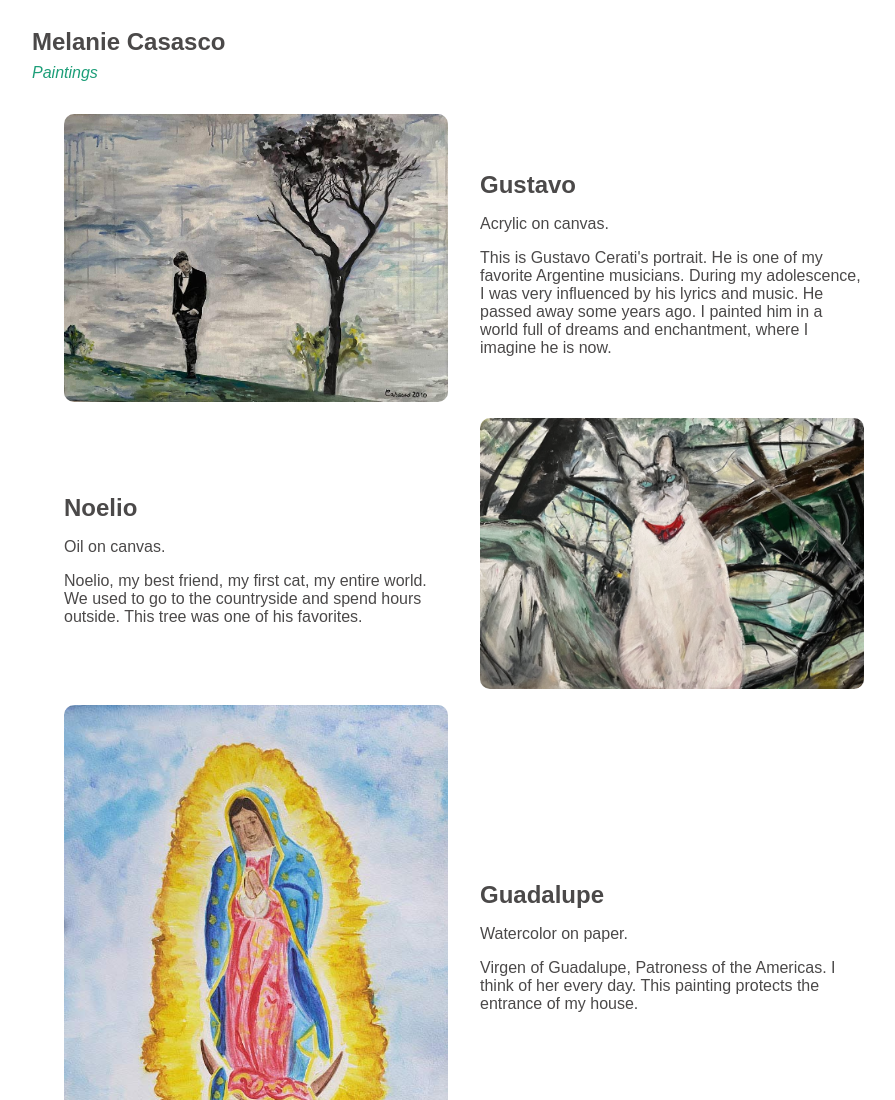
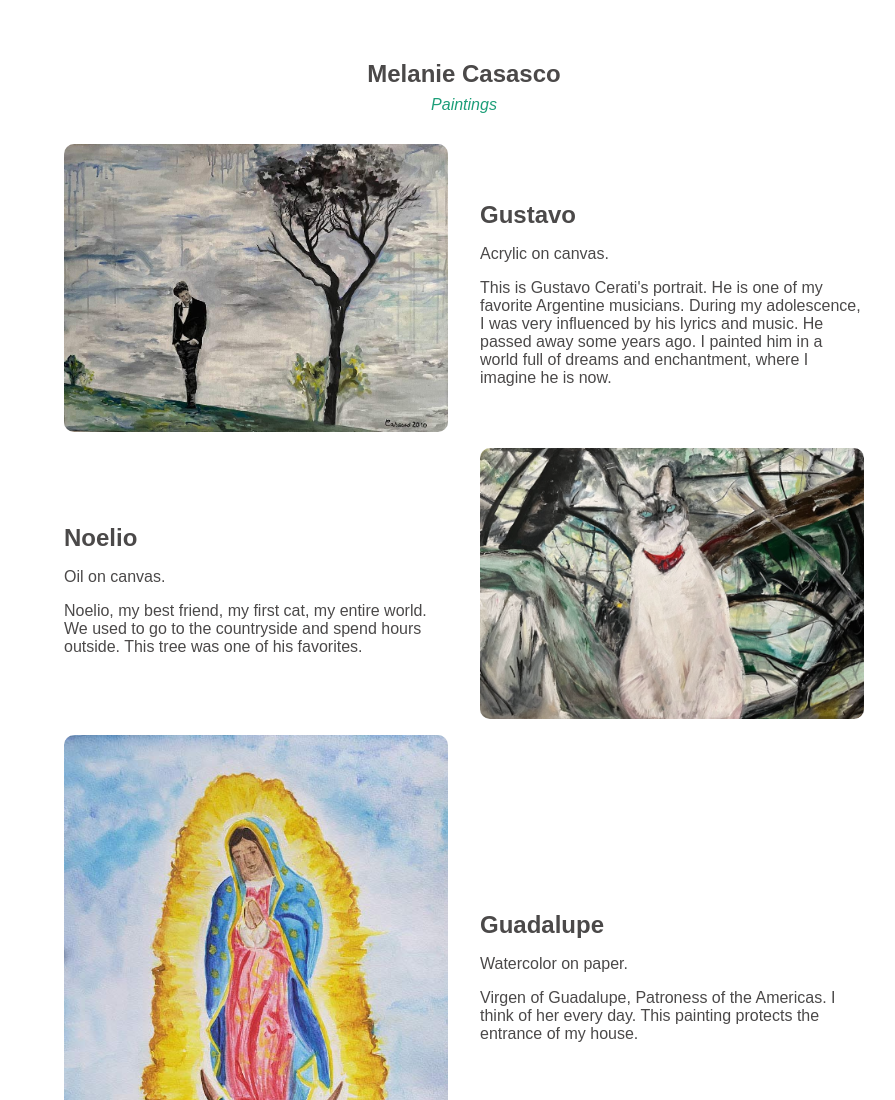
Before and after one commit to melicasasco/paintings, a plain HTML site: page index.html in a window 1280 px wide. Shown: the top 1100 px of the page, without its empty margins (176-1071 px from the left). Drawn offline with Linux system fonts and the light colour scheme.

Commit message:
center title

```diff
--- a/index.html
+++ b/index.html
@@ -10,9 +10,11 @@
     <link rel="stylesheet" href="style.css" />
   </head>
   <div>
-    <h2>Melanie Casasco</h2>
-    <i style="color: #1c9e78">Paintings</i>
+
     <div class="painting-container">
+      <span style="display: flex; justify-content: center; flex-direction: column; text-align: center; padding-bottom: 30px;">
+      <h2>Melanie Casasco</h2>
+    <i style="color: #1c9e78">Paintings</i></span>
       <!-- painting 1-->
       <div class="cols">
         <div class="column">
```
